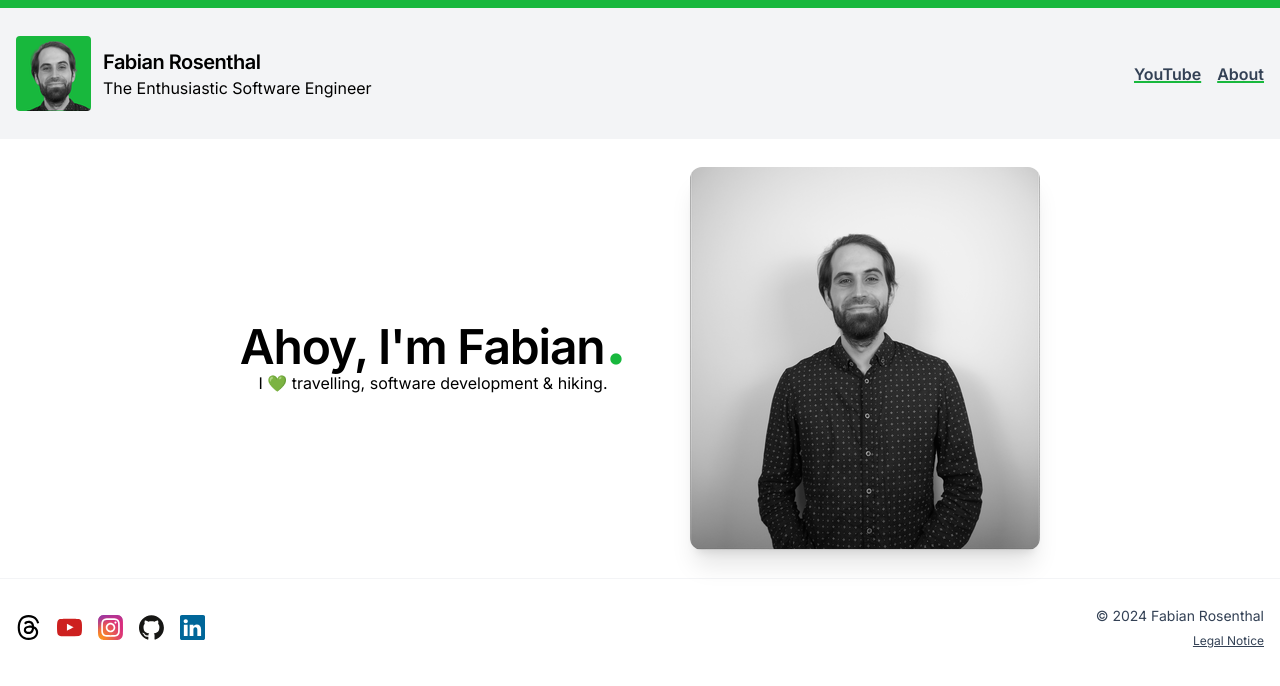
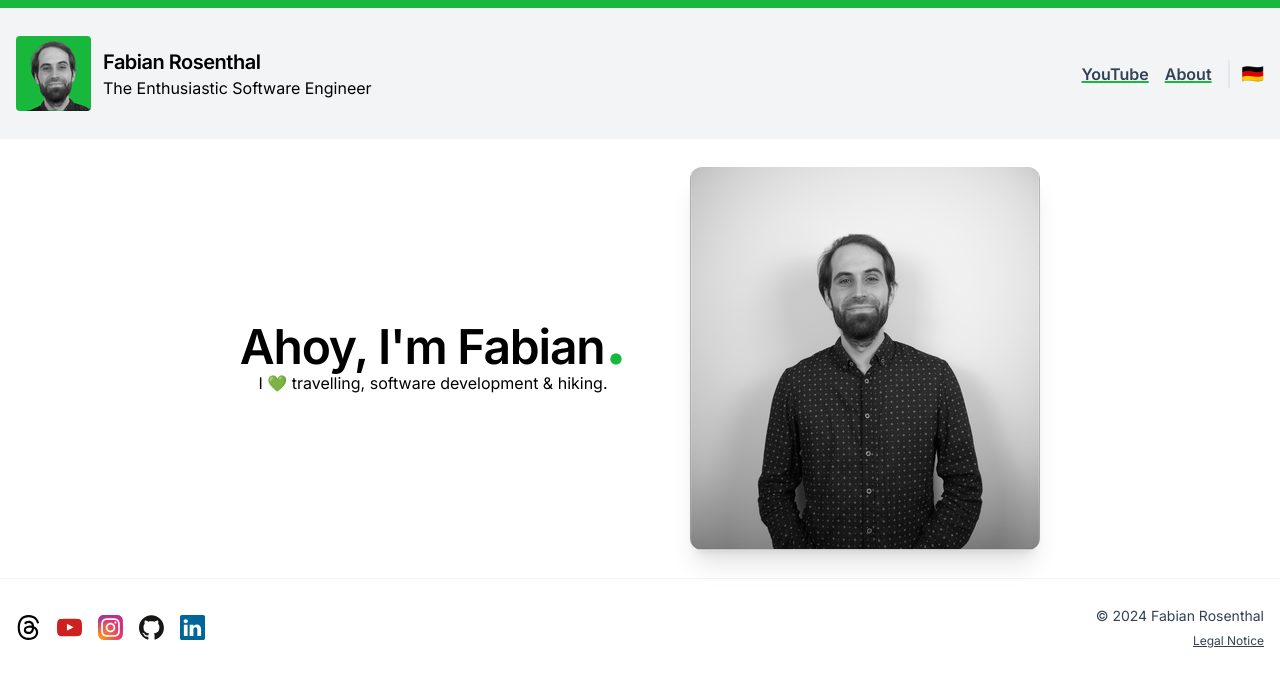
Before and after one commit to Xennis/fabian-rosenthal.com, a Next.js app: page /about in a window 1280 px wide. Shown: the top 686 px of the page. Built offline with nearby package versions, Linux system fonts and the light colour scheme.

Commit message:
Add language switcher

```diff
--- a/src/components/layout/header.tsx
+++ b/src/components/layout/header.tsx
@@ -2,6 +2,7 @@ import NextLink from "next/link"
 import NextImage from "next/image"
 
 import authorImage from "@/content/images/author-75x75.png"
+import { LanguageSwitcher } from "@/components/layout/language-switcher"
 
 type Dictionary = { logo: { title: string; subtitle: string; subtitlePrefix: string; ariaLabel: string } }
 
@@ -56,12 +57,13 @@ export function Header({
     <header className="w-full bg-gray-100">
       <nav className="pxcontent mx-auto max-w-screen-xl py-7 md:flex md:items-center md:justify-between">
         <Logo homeHref={homeHref} dictionary={dictionary.logo} />
-        <div className="flex justify-center space-x-6 pt-5 md:justify-normal md:space-x-4 md:pt-0">
+        <div className="flex items-center justify-center space-x-6 pt-5 md:justify-normal md:space-x-4 md:pt-0">
           {navLinks.map((l, index) => (
             <NavLink key={index} href={l.href} target={l.target}>
               {l.label}
             </NavLink>
           ))}
+          <LanguageSwitcher />
         </div>
       </nav>
     </header>
--- /dev/null
+++ b/src/components/layout/language-switcher.tsx
@@ -0,0 +1,38 @@
+"use client"
+
+import { useParams, usePathname } from "next/navigation"
+import NextLink from "next/link"
+
+export function LanguageSwitcher() {
+  const { lang } = useParams() as { lang?: string }
+  const pathname = usePathname()
+
+  // Pathname can be null: https://nextjs.org/docs/app/api-reference/functions/use-pathname
+  if (lang === undefined || pathname === null) {
+    return <></>
+  }
+
+  // The srLabels are not in the dictionary because they are in the local language.
+  const targetLang =
+    lang === "de"
+      ? {
+          label: "🇺🇸",
+          srLabel: "Switch to English language",
+          lang: "en",
+        }
+      : {
+          label: "🇩🇪",
+          srLabel: "Wechsel zur deutsch Sprache",
+          lang: "de",
+        }
+
+  const href = pathname.replace(`/${lang}`, `/${targetLang.lang}`)
+  return (
+    <NextLink className="border-s-2 ps-6 text-lg hover:grayscale md:ps-3" href={href} hrefLang={targetLang.lang}>
+      <span className="sr-only" lang={targetLang.lang}>
+        {targetLang.srLabel}
+      </span>
+      <span aria-hidden={true}>{targetLang.label}</span>
+    </NextLink>
+  )
+}
```
